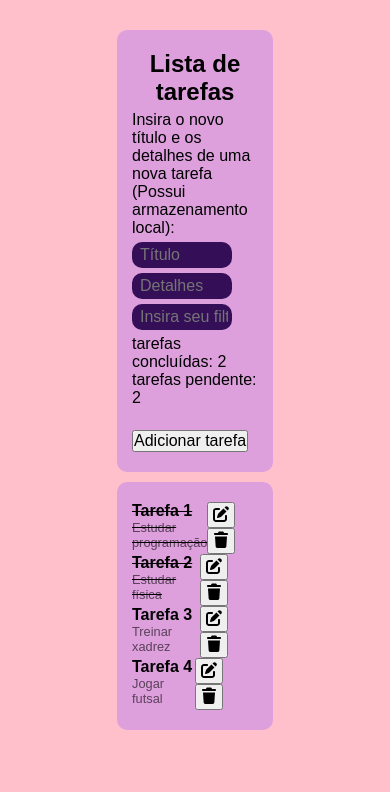
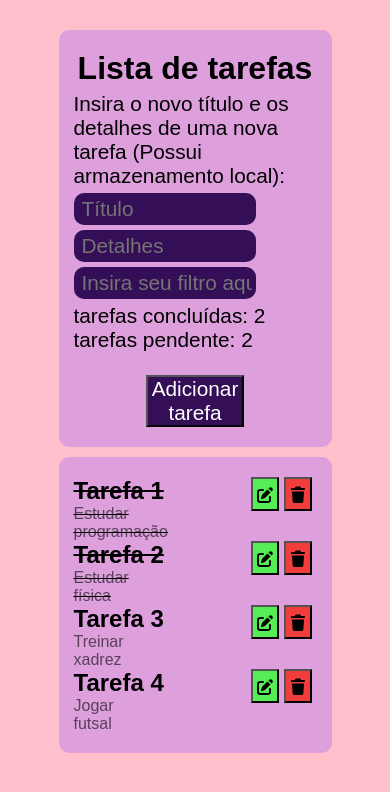
Before and after one commit to Pedrojoseroza/lista_de_afazeres, a Vue app: page / in a window 390 px wide. Shown: the top 792 px of the page. Built offline with nearby package versions, Linux system fonts and the light colour scheme.

Commit message:
Correções de CSS

```diff
--- a/src/App.vue
+++ b/src/App.vue
@@ -54,8 +54,7 @@ function addTarefa() {
         status: 'pendente',
       })
       novoId.value++
-      console.log(
-      listaDeTarefas.value[listaDeTarefas.value.length - 1].id);
+      console.log(listaDeTarefas.value[listaDeTarefas.value.length - 1].id)
     } else {
       alert('Não deixe nenhum campo vazio ao tentar adicionar tarefas!')
     }
@@ -63,6 +62,7 @@ function addTarefa() {
     const itemAEditar = listaDeTarefas.value[posicao.value]
     itemAEditar.titulo = novoTitulo.value
     itemAEditar.detalhes = novosDetalhes.value
+    posicao.value = -1
   }
   novoTitulo.value = ''
   novosDetalhes.value = ''
@@ -106,7 +106,7 @@ function filtrarTarefas() {
         <p>tarefas concluídas: {{ quantConcluidas }} tarefas pendente: {{ quantPendente }}</p>
       </div>
       <br />
-      <button @click="addTarefa">Adicionar tarefa</button>
+      <button @click="addTarefa" class="addTarefa">Adicionar tarefa</button>
     </div>
     <div class="box">
       <ul>
@@ -121,11 +121,11 @@ function filtrarTarefas() {
               {{ tarefa.detalhes }}
             </span>
           </span>
-          <div class='botoes'>
+          <div class="botoes">
             <button @click="edtTarefa(tarefa)">
               <font-awesome-icon icon="fa-solid fa-pen-to-square" />
             </button>
-            <button @click="delTarefa(tarefa)">
+            <button @click="delTarefa(tarefa)" :disabled="posicao !== -1">
               <font-awesome-icon icon="fa-solid fa-trash" />
             </button>
           </div>
@@ -199,4 +199,39 @@ function filtrarTarefas() {
   padding: 2px;
   margin-right: 5px;
 }
+.container div.box button.addTarefa {
+  margin: 0 30%;
+  text-align: center;
+  background-color: rgb(52, 14, 87);
+  color: rgb(255, 255, 255);
+}
+.container div.box div.botoes button:first-of-type {
+  background-color: rgb(86, 238, 86);
+}
+.container div.box div.botoes button:last-of-type {
+  background-color: rgb(241, 61, 61);
+}
+@media screen and (max-width: 1000px) {
+  .container div.box {
+    margin: 0 15vw 10px 15vw;
+  }
+  .container div.box h1 {
+    font-size: 2rem;
+  }
+
+  .container div.box p,
+  input,
+  button {
+    font-size: 1.3rem;
+  }
+  .container div.box span {
+    font-size: 1.5rem;
+  }
+  .container div.box span > span {
+    font-size: 1rem;
+  }
+  .container div.box div.botoes button {
+    font-size: 1.4rem;
+  }
+}
 </style>
```
